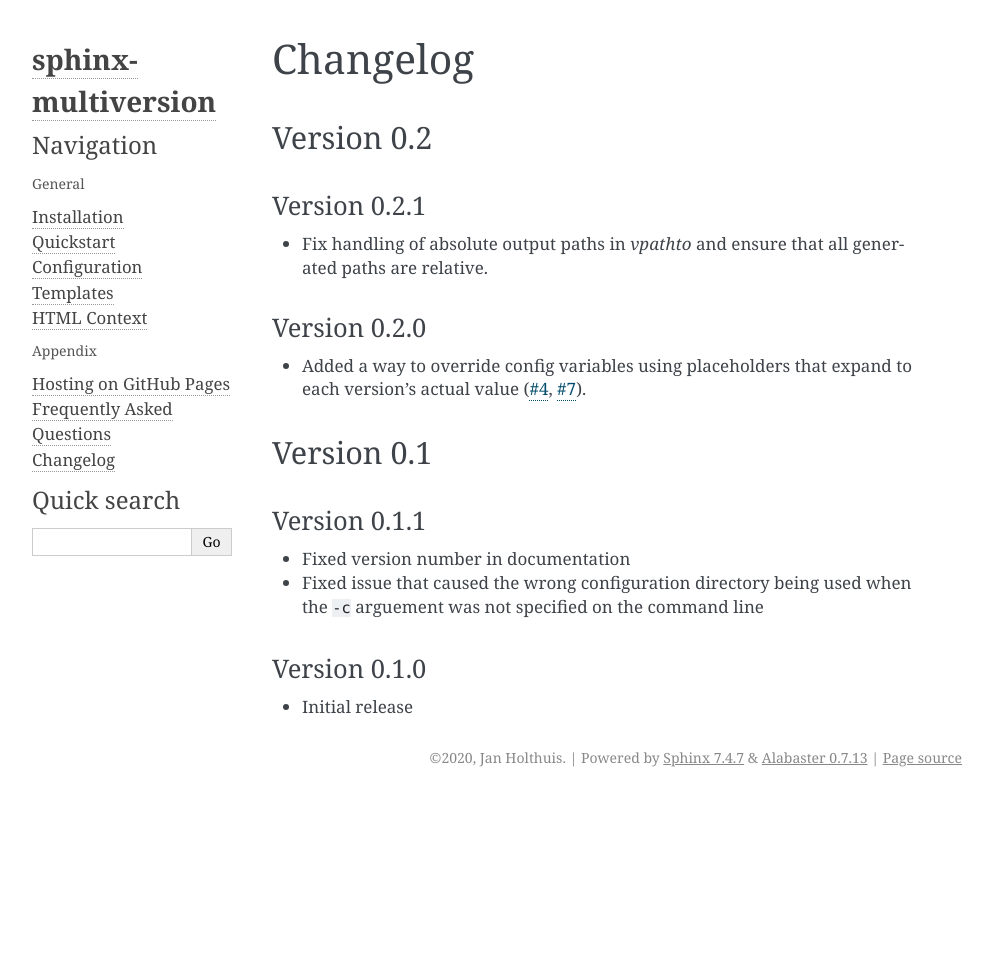
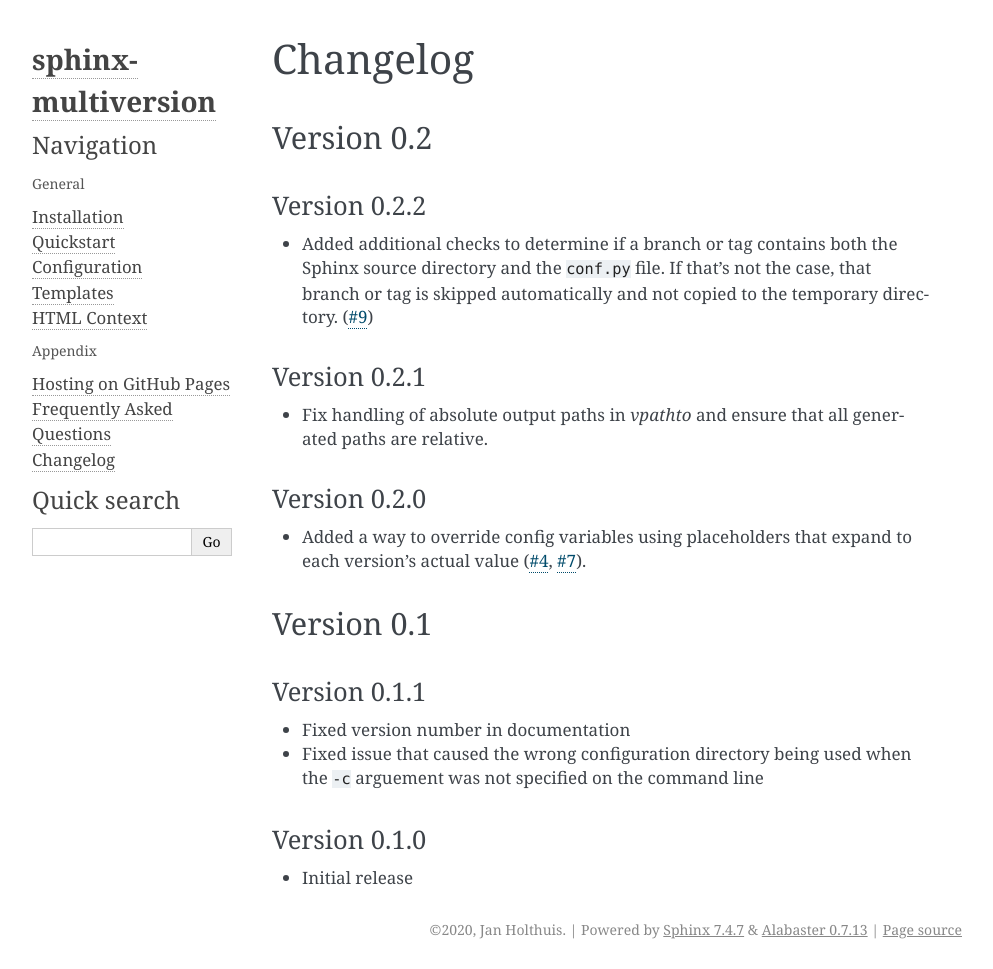
Before and after one commit to sphinx-contrib/multiversion, a Sphinx documentation site: the page built from docs/changelog.rst, in a window 1280 px wide. Shown: the whole page, without its empty margins (148-1141 px from the left). Built offline with Sphinx 7.4.7, drawn with Linux system fonts in a browser that asks for light colours; before the commit the page ends 900 px from its top, so only the background shows below that.

Commit message:
Increase version to 0.2.2 and add changelog entry

```diff
--- a/docs/changelog.rst
+++ b/docs/changelog.rst
@@ -6,6 +6,12 @@ Changelog
 
 Version 0.2
 ===========
+
+Version 0.2.2
+-------------
+
+* Added additional checks to determine if a branch or tag contains both the Sphinx source directory and the :file:`conf.py` file. If that's not the case, that branch or tag is skipped automatically and not copied to the temporary directory. (`#9 <issue9_>`_)
+
 
 Version 0.2.1
 -------------
--- a/docs/conf.py
+++ b/docs/conf.py
@@ -4,7 +4,7 @@ import time
 
 author = "Jan Holthuis"
 project = "sphinx-multiversion"
-release = "0.2.1"
+release = "0.2.2"
 version = "0.2"
 copyright = "{}, {}".format(time.strftime("%Y"), author)
 
--- a/setup.py
+++ b/setup.py
@@ -20,7 +20,7 @@ setup(
     author="Jan Holthuis",
     author_email="holthuis.jan@googlemail.com",
     url="https://holzhaus.github.io/sphinx-multiversion/",
-    version="0.2.1",
+    version="0.2.2",
     install_requires=["sphinx >= 2.1"],
     license="BSD",
     packages=["sphinx_multiversion"],
```
Also changed, not shown: other parts of docs/changelog.rst (+1 -0 lines).
